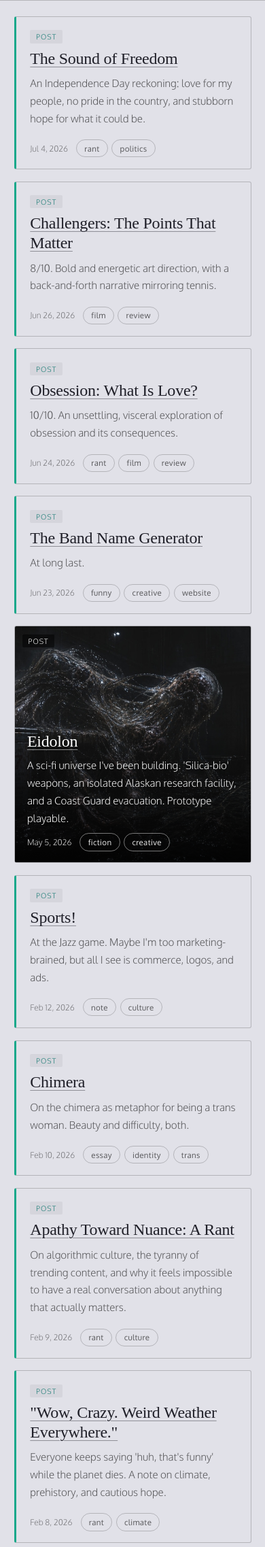
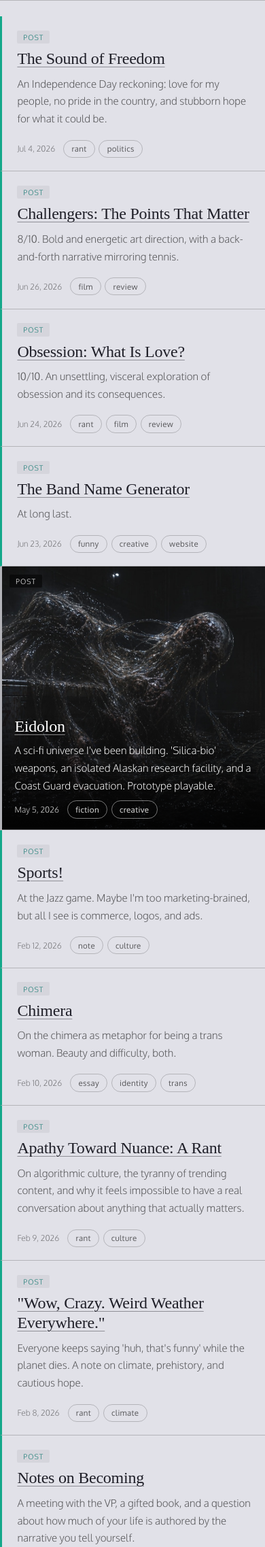
Before and after one commit to zoeallgaier/portfolio, a PHP site: page /marginalia/?filter=posts in a window 390 px wide. Shown: the part 76-2351 px from the top of the page at 68% size. Run offline with PHP 8.4, Linux system fonts and the light colour scheme; some web fonts are replaced.

Commit message:
Full-bleed mobile feed: edge-to-edge posts, no side gutter
On phones the feed now spans the full screen width — photos are full-bleed
and text cards read as stacked full-width bands (rounded corners + top/side
borders dropped) with the colored left type-stripe and a hairline divider
between entries.

Co-Authored-By: Claude Opus 4.8 <noreply@anthropic.com>

```diff
--- a/marginalia/style.css
+++ b/marginalia/style.css
@@ -511,18 +511,30 @@ a.entry-title {
     padding-top: 5rem;
   }
 
-  /* Phones: thin gutters + tighter cards so posts use more of the screen. */
+  /* Phones: full-bleed feed. Cards run edge-to-edge (no side gutter) and read
+     as stacked full-width bands rather than floating rounded cards. */
   .feed {
-    padding-inline: 0.55rem;
+    max-width: none;
+    padding-inline: 0;
     margin-block: 1.5rem;
   }
 
-  .feed-col { gap: 1.1rem; }
+  .feed-col { gap: 0; }
 
-  /* Media tiles keep their zero padding (image fills the card); only text
-     cards get the tighter mobile padding. */
+  /* Strip the rounded outline and side borders so cards sit flush with the
+     screen edges; keep the colored left type-stripe and a hairline divider
+     between stacked entries. */
+  .entry {
+    border-radius: 0;
+    border-left-width: 3px;
+    border-right: none;
+    border-top: none;
+  }
+
+  /* Media tiles keep their zero padding (image fills the card, now full-bleed);
+     only text cards get the tighter mobile padding. */
   .entry:not(.entry--media) {
-    padding: 1.2rem 1.1rem 1.05rem 1.3rem;
+    padding: 1.3rem 1.2rem 1.2rem 1.4rem;
   }
 
   /* Smaller type on phones. */
```
